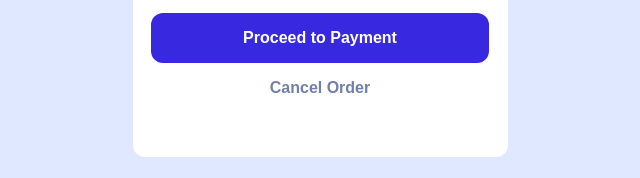
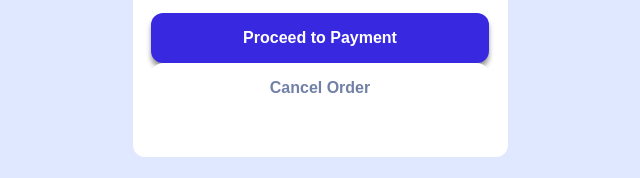
Before and after one commit to chinaemerem-aneke/Order-Summary-card-component, a plain HTML site: page index.html in a window 1280 px wide. Shown: the part 554-732 px from the top of the page, 320-960 px from the left. Drawn offline with Linux system fonts and the light colour scheme.

Commit message:
Update style.css

```diff
--- a/css/style.css
+++ b/css/style.css
@@ -155,6 +155,7 @@ body {
     border-radius: var(--br-100);
     padding: 1em 0;
     text-align: center;
+    box-shadow: 0 5px 5px rgba(0, 0, 0, 0.4);
 }
 
 .proceed:hover {
```
